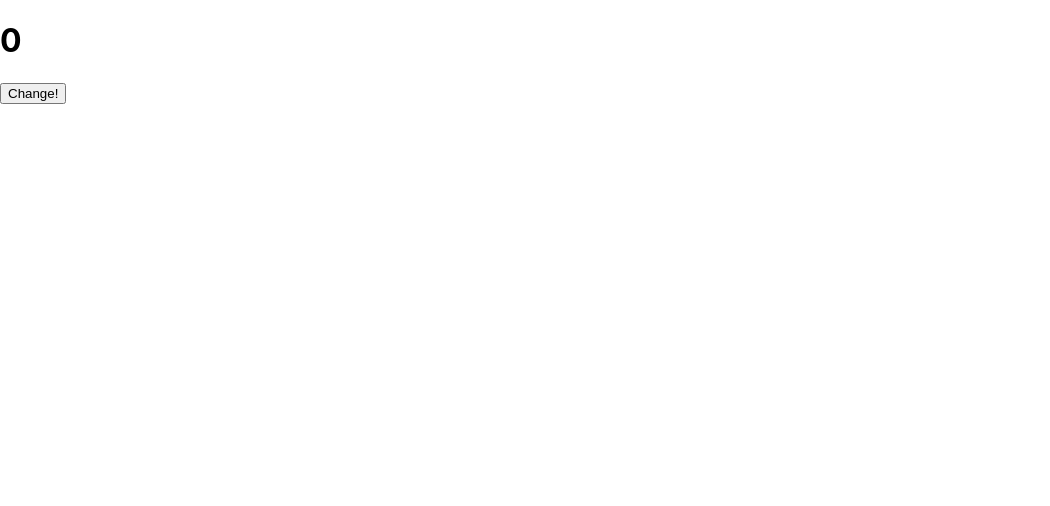
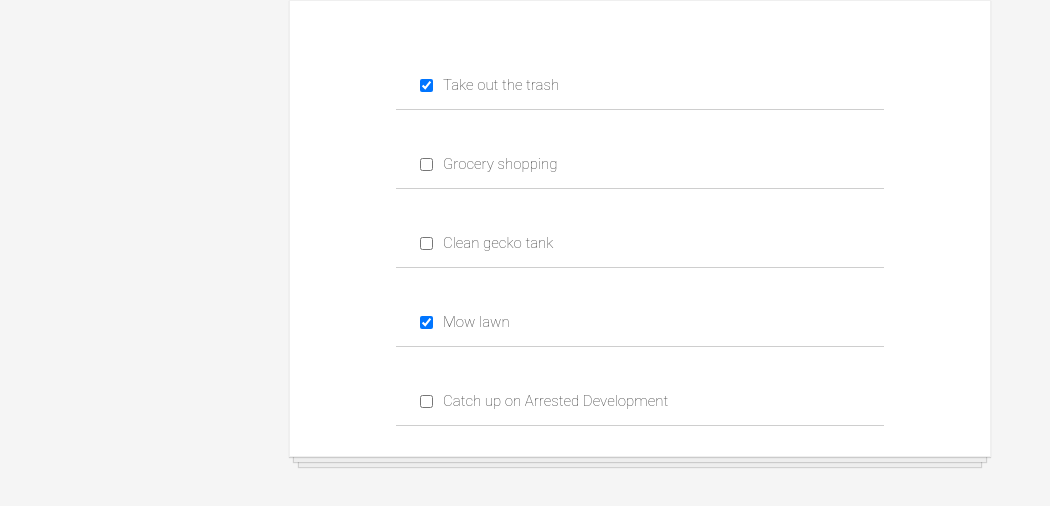
Before and after one commit to jaballogian/myfirstreact, a React (Create React App) app: page / in a window 1280 px wide. Shown: the top 506 px of the page, without its empty margins (0-1050 px from the left). Built offline with nearby package versions, Linux system fonts and the light colour scheme.

Commit message:
Course 35 - React Todo App - Phase 6 - version 1 (get id from clicked checkbox) https://scrimba.com/p/p7P5Hd/cgDqBHP

```diff
--- /dev/null
+++ b/src/Course 35 - React Todo App - Phase 6/App.js
@@ -0,0 +1,36 @@
+import React from 'react'
+import ToDoItem from './ToDoItem'
+import './Style.css'
+import toDosData from './toDosData'
+
+class App extends React.Component {
+
+    constructor(){
+        super()
+        this.state = {
+            toDos: toDosData
+        }
+        this.handleChange = this.handleChange.bind(this)
+    }
+
+    handleChange(id){
+        console.log("Changed", id)
+    }
+
+    render(){
+
+        const toDoItems = this.state.toDos.map((item) => {
+            return(
+                <ToDoItem key={item.id} item={item} handleChange={this.handleChange}/>
+            )
+        })
+
+        return(
+            <div className="todo-list">
+                {toDoItems}
+            </div>
+        )
+    }
+}
+
+export default App
--- /dev/null
+++ b/src/Course 35 - React Todo App - Phase 6/Style.css
@@ -0,0 +1,47 @@
+body {
+    background-color: whitesmoke;
+}
+
+.todo-list {
+    background-color: white;
+    margin: auto;
+    width: 50%;
+    display: flex;
+    flex-direction: column;
+    align-items: center;
+    border: 1px solid #efefef;
+    box-shadow:
+    /* The top layer shadow */
+        0 1px 1px rgba(0,0,0,0.15),
+            /* The second layer */
+        0 10px 0 -5px #eee,
+            /* The second layer shadow */
+        0 10px 1px -4px rgba(0,0,0,0.15),
+            /* The third layer */
+        0 20px 0 -10px #eee,
+            /* The third layer shadow */
+        0 20px 1px -9px rgba(0,0,0,0.15);
+    padding: 30px;
+}
+
+.todo-item {
+    display: flex;
+    justify-content: flex-start;
+    align-items: center;
+    padding: 30px 20px 0;
+    width: 70%;
+    border-bottom: 1px solid #cecece;
+    font-family: Roboto, sans-serif;
+    font-weight: 100;
+    font-size: 15px;
+    color: #333333;
+}
+
+input[type=checkbox] {
+    margin-right: 10px;
+    font-size: 30px;
+}
+
+input[type=checkbox]:focus {
+    outline: 0;
+}
--- /dev/null
+++ b/src/Course 35 - React Todo App - Phase 6/ToDoItem.js
@@ -0,0 +1,19 @@
+import React from 'react'
+
+function ToDoItem(props) {
+    return(
+        <div className="todo-item">
+            <input
+                type="checkbox"
+                checked={props.item.completed}
+                onChange={() => {
+                    return(
+                        props.handleChange(props.item.id)
+                    )
+                }}/>
+            <p>{props.item.text}</p>
+        </div>
+    )
+}
+
+export default ToDoItem
--- /dev/null
+++ b/src/Course 35 - React Todo App - Phase 6/toDosData.js
@@ -0,0 +1,29 @@
+const toDosData = [
+    {
+        id: 1,
+        text: "Take out the trash",
+        completed: true
+    },
+    {
+        id: 2,
+        text: "Grocery shopping",
+        completed: false
+    },
+    {
+        id: 3,
+        text: "Clean gecko tank",
+        completed: false
+    },
+    {
+        id: 4,
+        text: "Mow lawn",
+        completed: true
+    },
+    {
+        id: 5,
+        text: "Catch up on Arrested Development",
+        completed: false
+    }
+]
+
+export default toDosData
--- a/src/index.js
+++ b/src/index.js
@@ -2,7 +2,7 @@
 import ReactDOM from 'react-dom';
 import './index.css';
 // import App from './App'; // default react App module
-import App from './Course 34 - React setState (Changing the State)/App' // change this to import own react module
+import App from './Course 35 - React Todo App - Phase 6/App' // change this to import own react module
 import * as serviceWorker from './serviceWorker';
 
 ReactDOM.render(
```
Also changed, not shown: src/Course 35 - React Todo App - Phase 6/result page v1 - get id from clicked checkbox.jpg (added).
